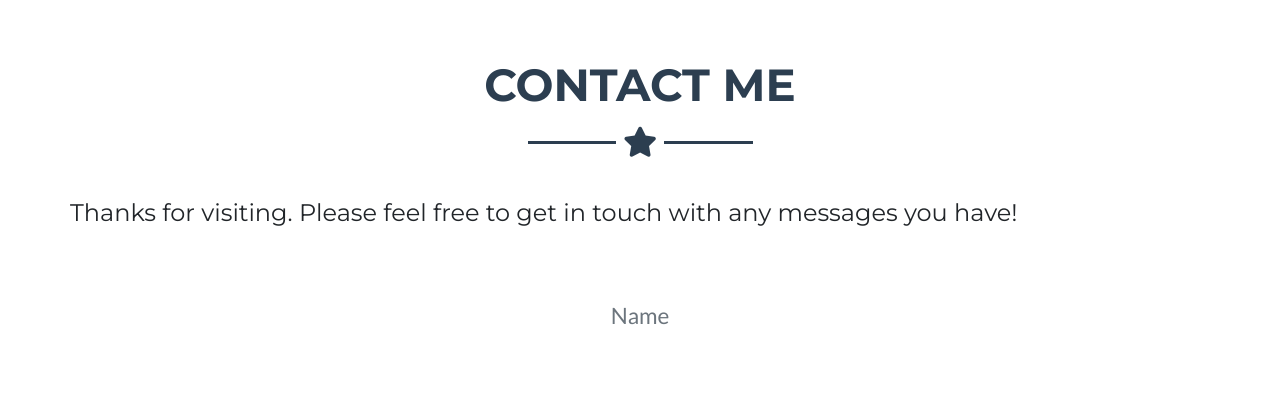
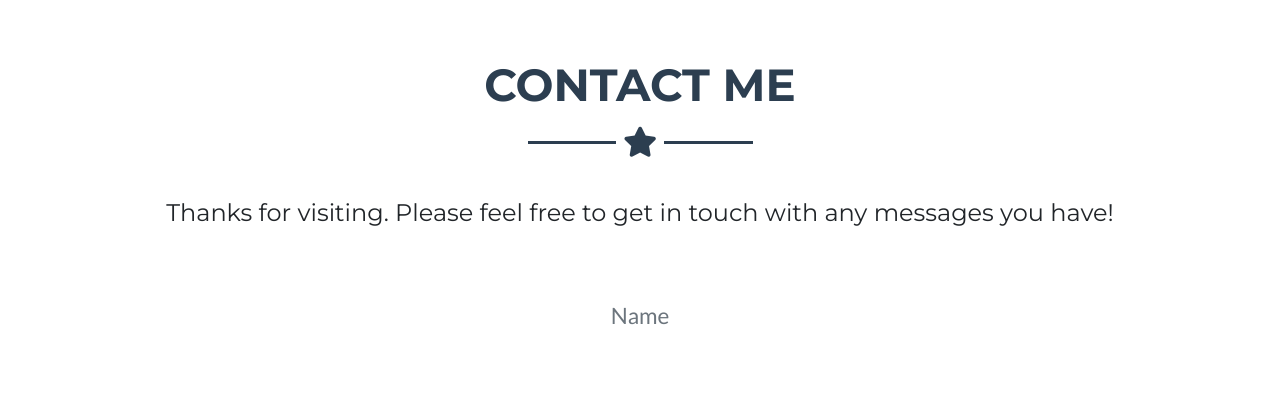
Before and after one commit to Code-Institute-Submissions/guess_the_footballer_game, a Flask app: page /contact in a window 1280 px wide. Shown: the part 99-509 px from the top of the page. Run offline with Flask 2, Linux system fonts and the light colour scheme; some libraries are stand-ins or nearby versions.

Commit message:
contact text layout improved

```diff
--- a/static/css/styles.css
+++ b/static/css/styles.css
@@ -104,4 +104,9 @@ h3 > a {
         padding-right: 160px;
         padding-bottom: 0px;
     }
+
+    .contact-text {
+        margin-left: auto;
+        margin-right: auto;
+    }
 }
```
